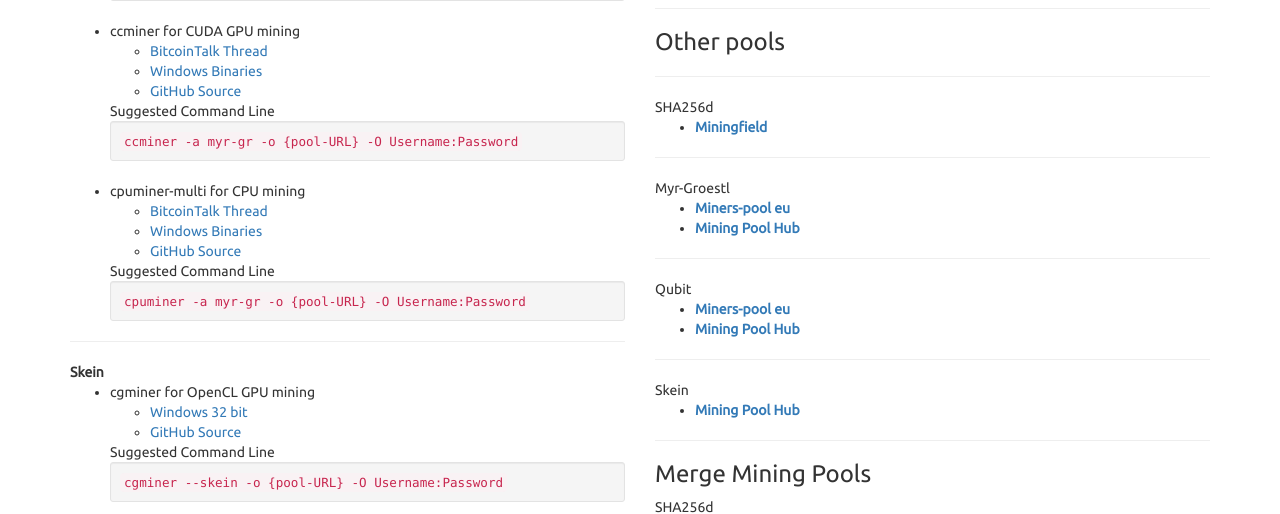
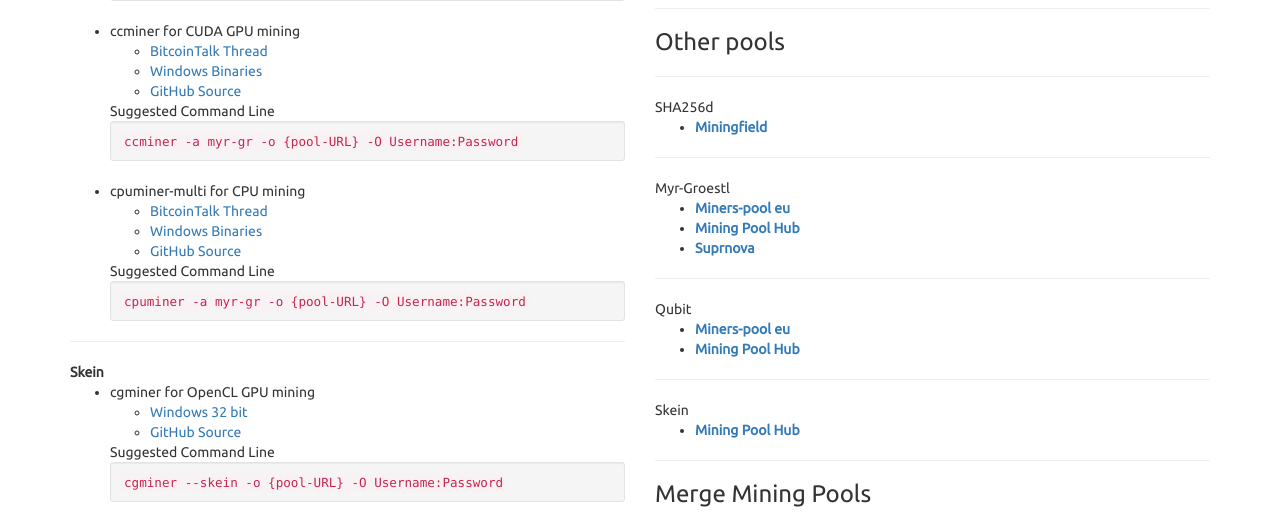
Before and after one commit to myriadteam/myriadteam.github.io, a PHP site: page /en/mining in a window 1280 px wide. Shown: the part 1026-1540 px from the top of the page. Run offline with PHP 8.4, Linux system fonts and the light colour scheme; data that the repository does not hold is empty; some libraries are stand-ins or nearby versions.

Commit message:
Suprnova pool

```diff
--- a/web/mining.php
+++ b/web/mining.php
@@ -159,6 +159,7 @@
 					<ul>
 						<li><a href="http://www.miners-pool.eu/" target="_blank">Miners-pool eu</a></li>
 						<li><a href="https://myriadcoin-groestl.miningpoolhub.com/" target="_blank">Mining Pool Hub</a></li>
+						<li><a href="https://myrgrs.suprnova.cc/" target="_blank">Suprnova</a></li>
 					</ul>
 					<hr>
 				</dt>
```
